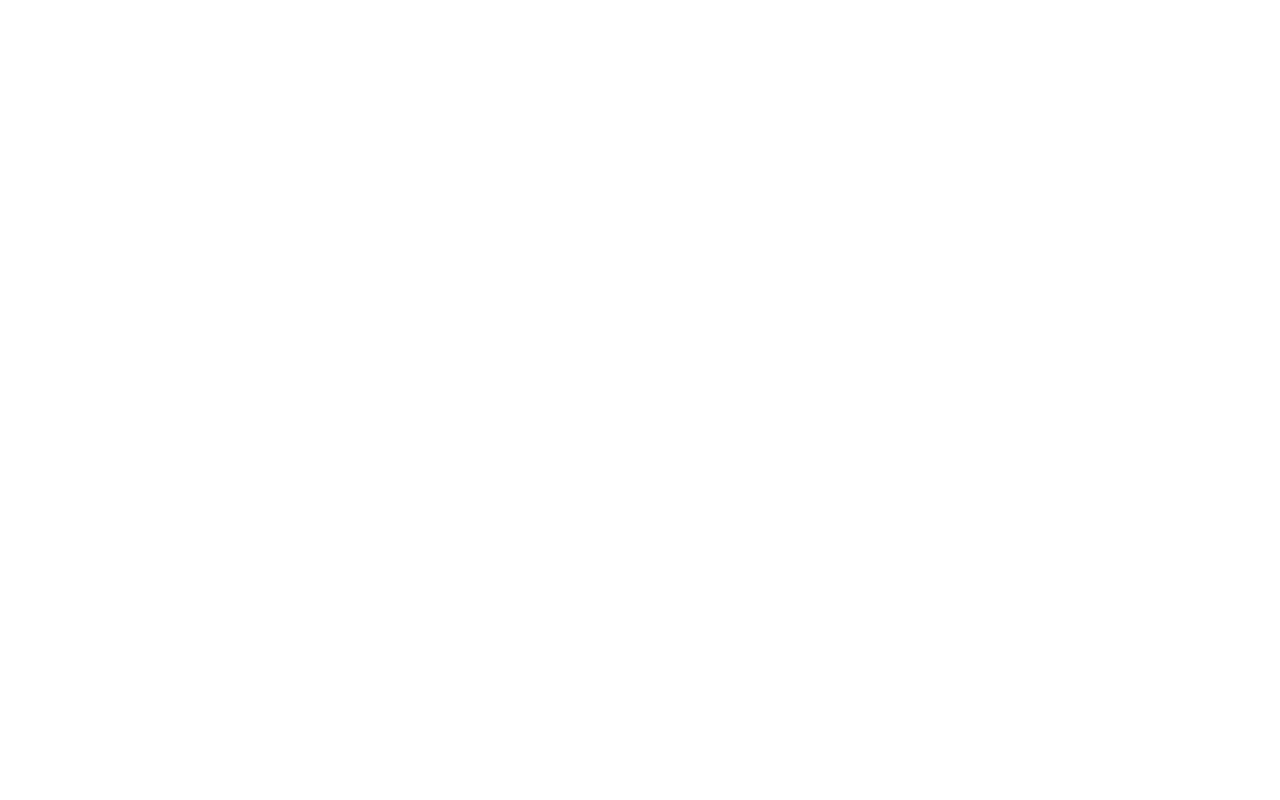
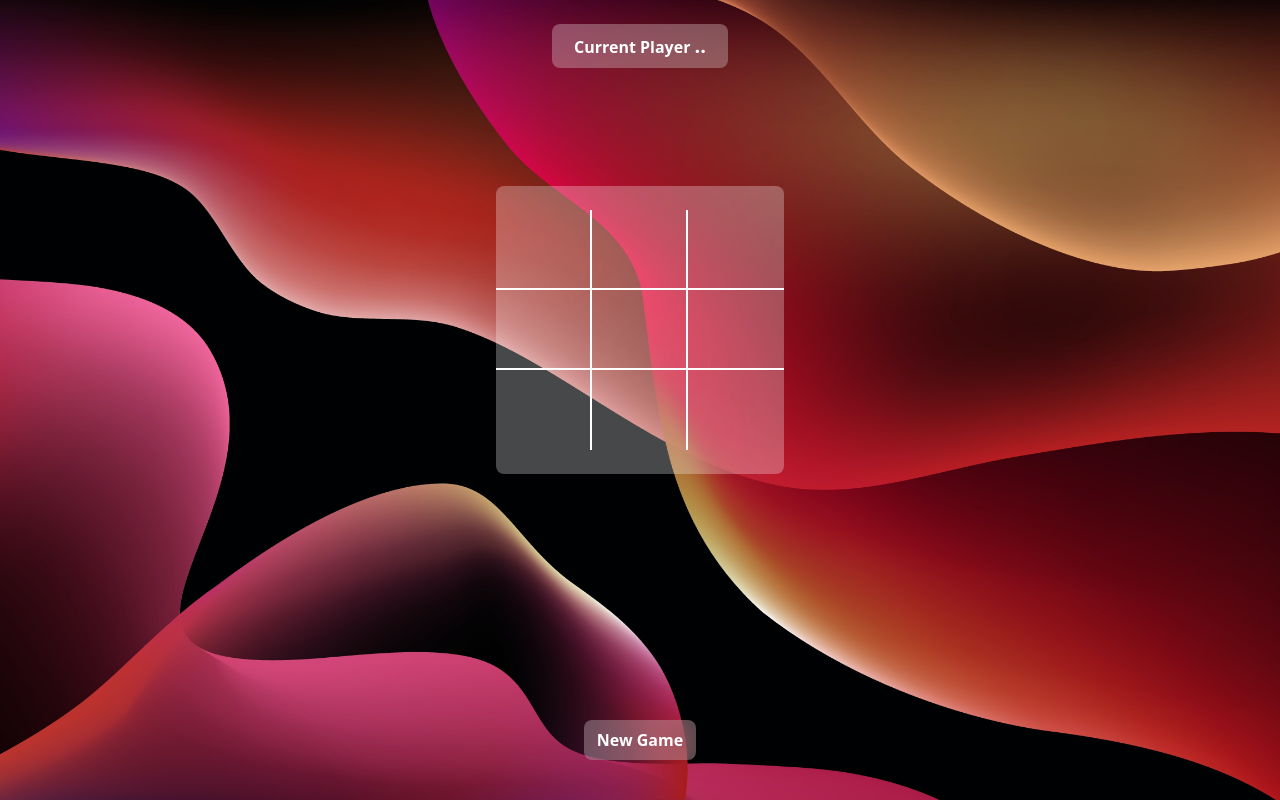
Before and after one commit to Ayu85/WebDev-Projects, a website built with Vite: page Tic_Tac_Toe/index.html in a window 1280 px wide. Built offline with nearby package versions, Linux system fonts and the light colour scheme.

Commit message:
game completed

```diff
--- a/Tic_Tac_Toe/main.css
+++ b/Tic_Tac_Toe/main.css
@@ -1,3 +1,22 @@
 @tailwind base;
 @tailwind components;
 @tailwind utilities;
+* {
+  margin: 0;
+  padding: 0;
+  box-sizing: border-box;
+  overflow: hidden;
+  font-weight: 600;
+}
+.wrapper {
+  height: 100vh;
+  width: 100vw;
+  background-image: url(richard-horvath-is8jWT-mvng-unsplash.jpg);
+  background-position: center;
+  background-size: cover;
+  background-repeat: no-repeat;
+  background-color: #ffffff9d;
+}
+.won{
+    background: rgba(1, 255, 1, 0.708);
+}
```
